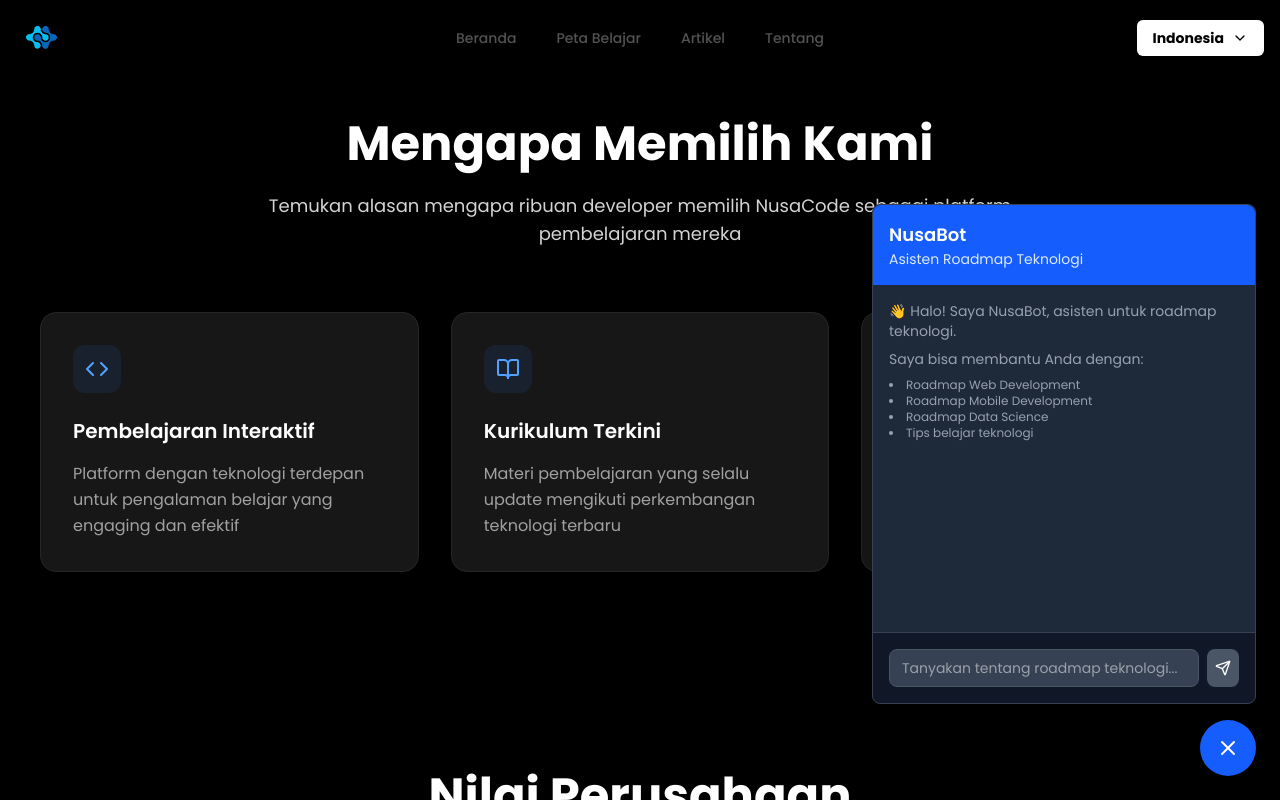
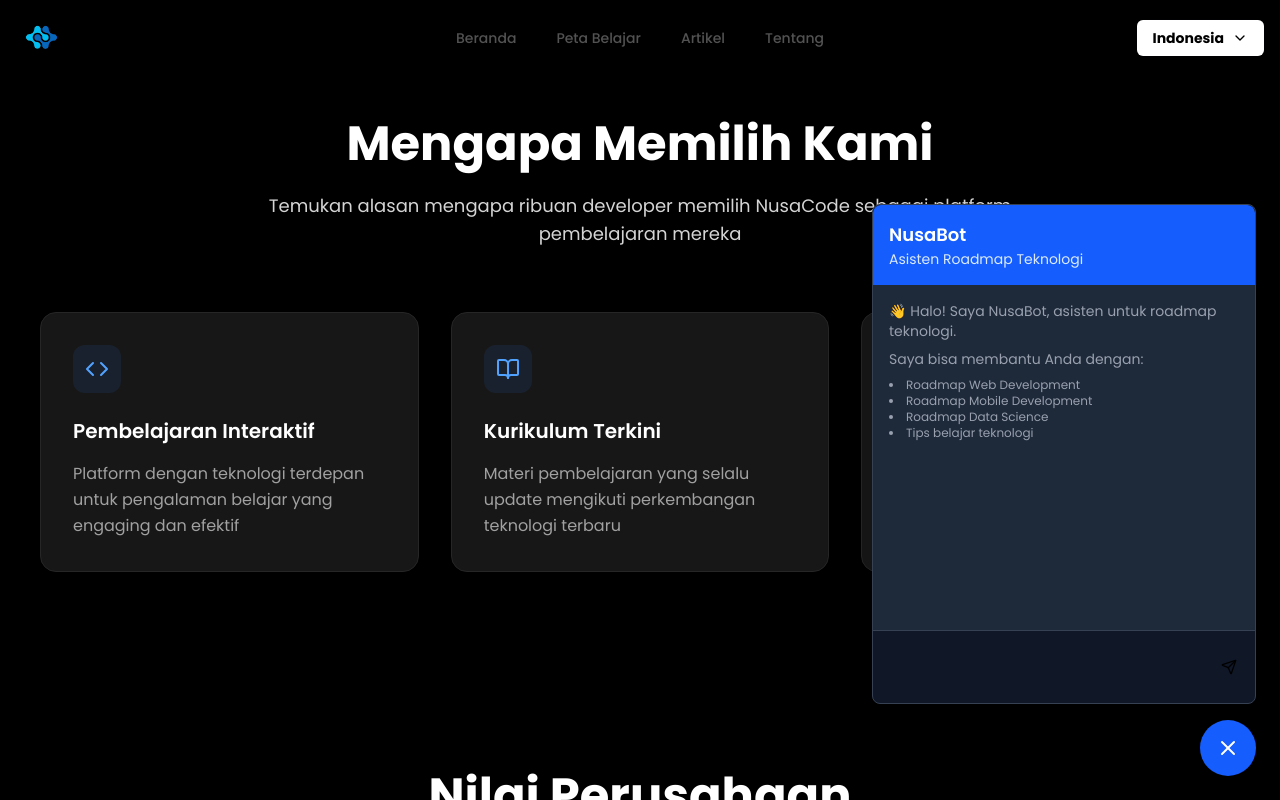
Before and after one commit to ahmatfauzy/nusacode, a React (Vite) app: page /about in a window 1280 px wide. Both pictures are taken after a click on the button "Open chat". Shown: the top 800 px of the page. Built offline with nearby package versions, Linux system fonts and the light colour scheme.

Commit message:
fix: overflow issue on certain components

```diff
--- a/src/components/custom/ChatBot.tsx
+++ b/src/components/custom/ChatBot.tsx
@@ -120,7 +120,7 @@
       {isOpen && (
         <div
           ref={chatRef}
-          className="fixed bottom-24 right-6 w-96 h-[500px] bg-gray-900 border border-gray-700 rounded-lg shadow-2xl z-40 flex flex-col max-w-[calc(100vw-2rem)] sm:max-w-96"
+          className="fixed bottom-24 right-4 left-4 sm:right-6 sm:left-auto sm:w-96 max-w-[calc(100vw-2rem)] h-[500px] bg-gray-900 border border-gray-700 rounded-lg shadow-2xl z-40 flex flex-col overflow-hidden"
         >
           {/* Header */}
           <div className="bg-blue-600 text-white p-4 rounded-t-lg">
@@ -176,23 +176,10 @@
           </div>
 
           {/* Input */}
-          <form
-            onSubmit={handleSubmit}
-            className="p-4 border-t border-gray-700"
-          >
-            <div className="flex space-x-2">
-              <input
-                value={input}
-                onChange={(e) => setInput(e.target.value)}
-                placeholder="Tanyakan tentang roadmap teknologi..."
-                className="flex-1 bg-gray-700 text-white border border-gray-600 rounded-lg px-3 py-2 text-sm focus:outline-none focus:ring-2 focus:ring-blue-500"
-                disabled={isLoading}
-              />
-              <button
-                type="submit"
-                disabled={isLoading || !input.trim()}
-                className="bg-blue-600 hover:bg-blue-700 disabled:bg-gray-600 text-white p-2 rounded-lg transition-colors"
-              >
+          <form className="p-4 border-t border-gray-700">
+            <div className="flex gap-2 items-end">
+              <input className="flex-1 ..." />
+              <button className="w-10 h-10 p-2 flex items-center justify-center ...">
                 <Send size={16} />
               </button>
             </div>
```
